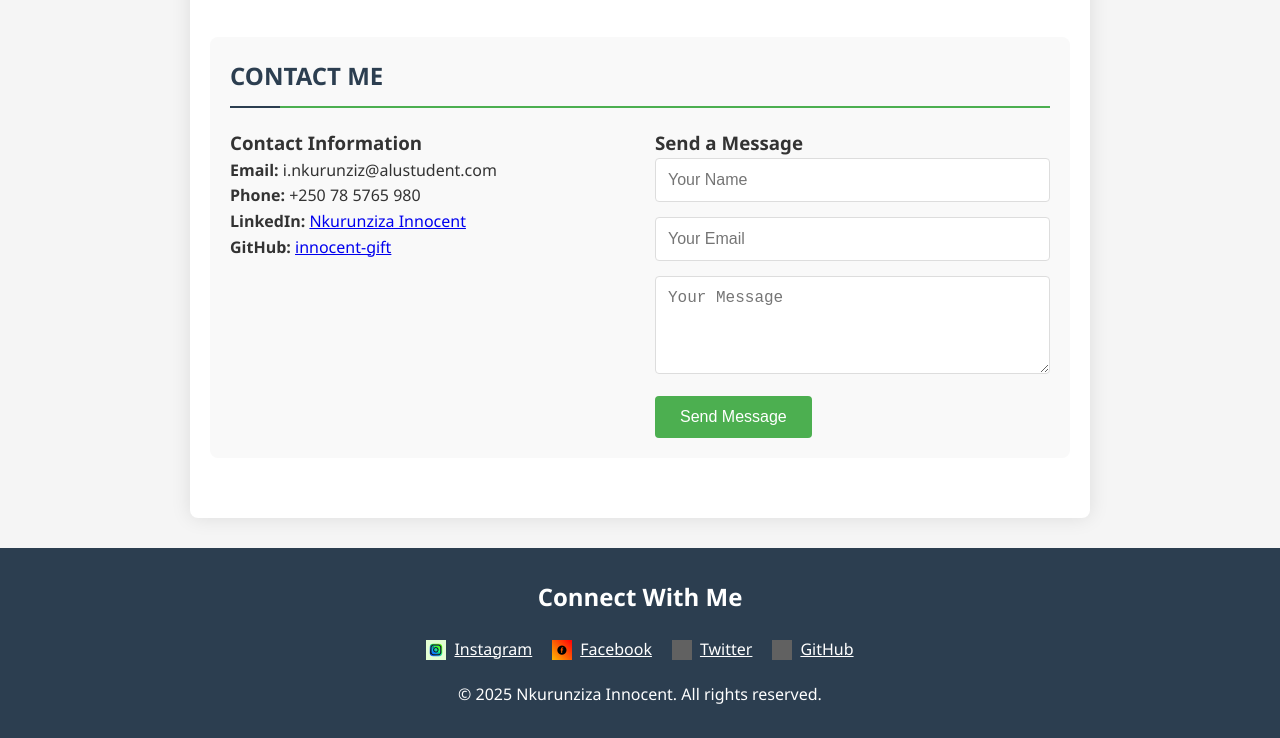
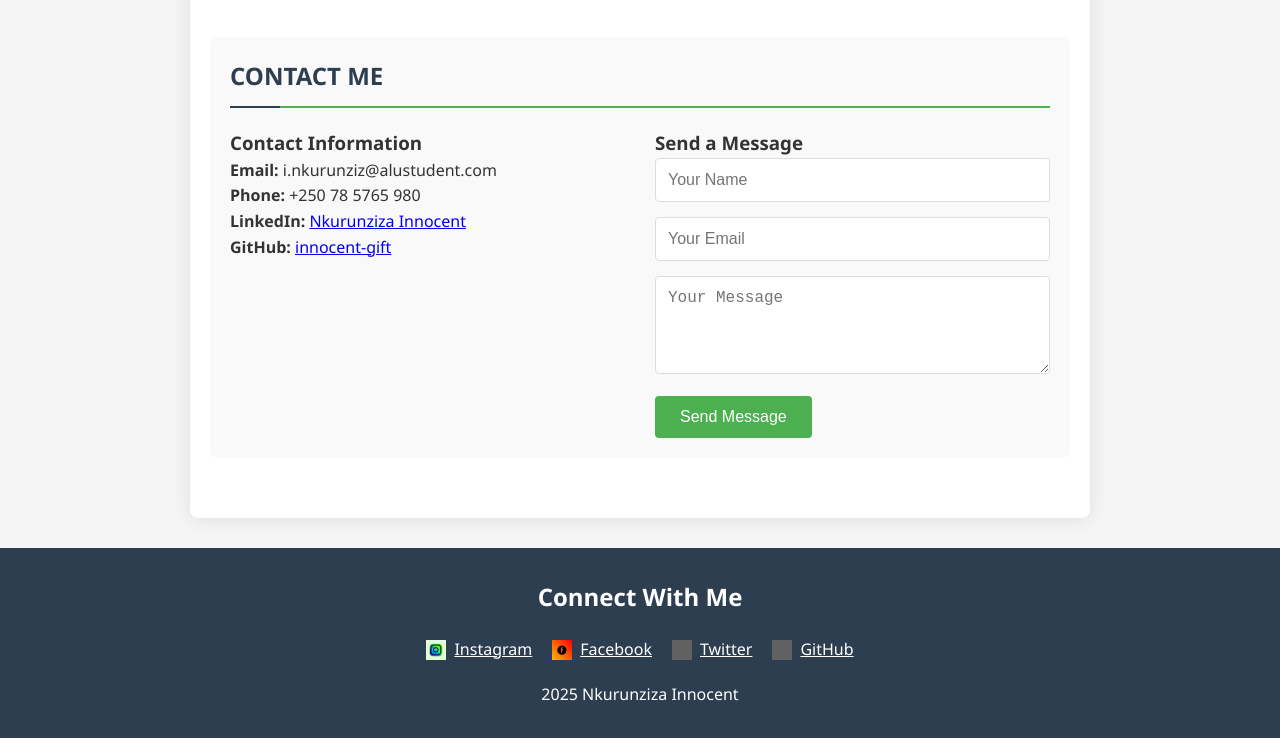
Before and after one commit to innocent-gift/my-portofolio, a plain HTML site: page index.html in a window 1280 px wide. Shown: the part 2422-3160 px from the top of the page. Drawn offline with Linux system fonts and the light colour scheme; grey boxes are pictures that could not be loaded.

Commit message:
Update index.html

```diff
--- a/index.html
+++ b/index.html
@@ -433,7 +433,7 @@
                 GitHub
             </a>
         </div>
-        <p>&copy; 2025 Nkurunziza Innocent. All rights reserved.</p>
+        <p>2025 Nkurunziza Innocent</p>
     </footer>
 
     <!-- Projects Modal -->
```
